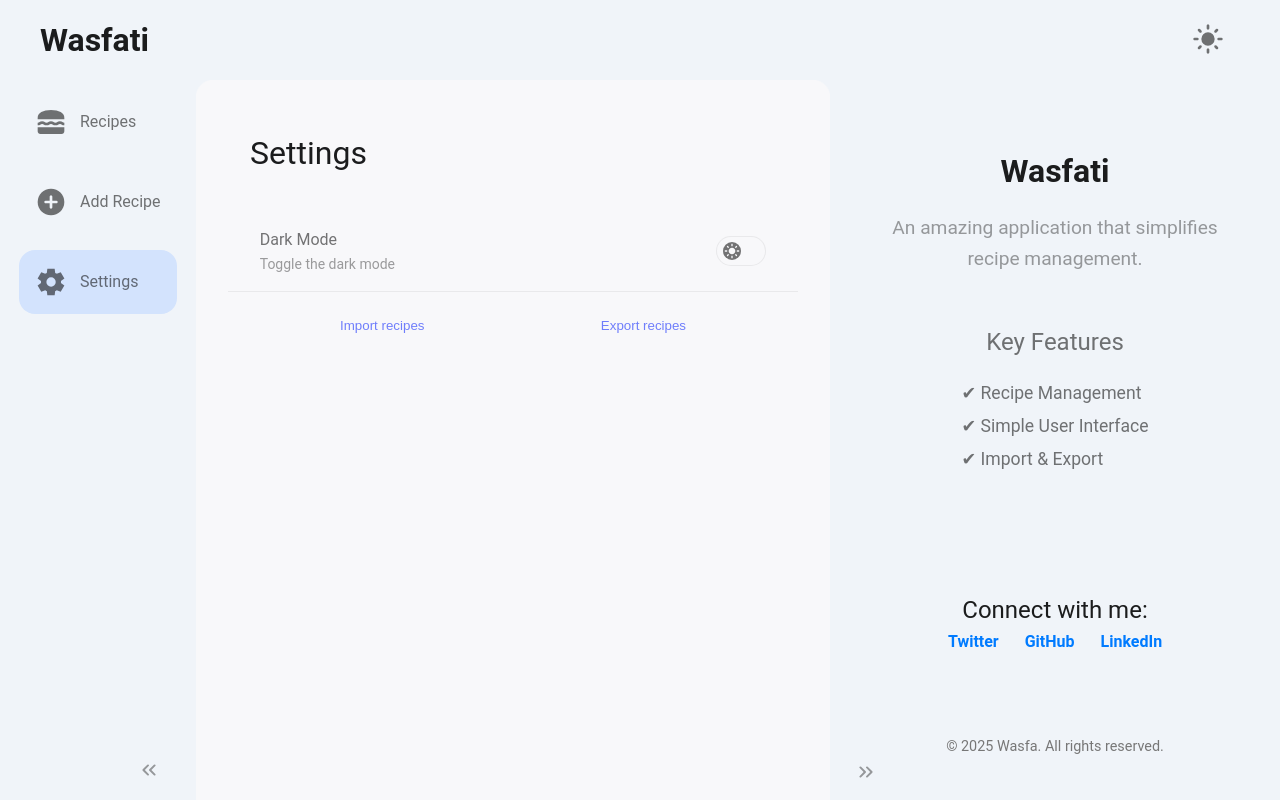
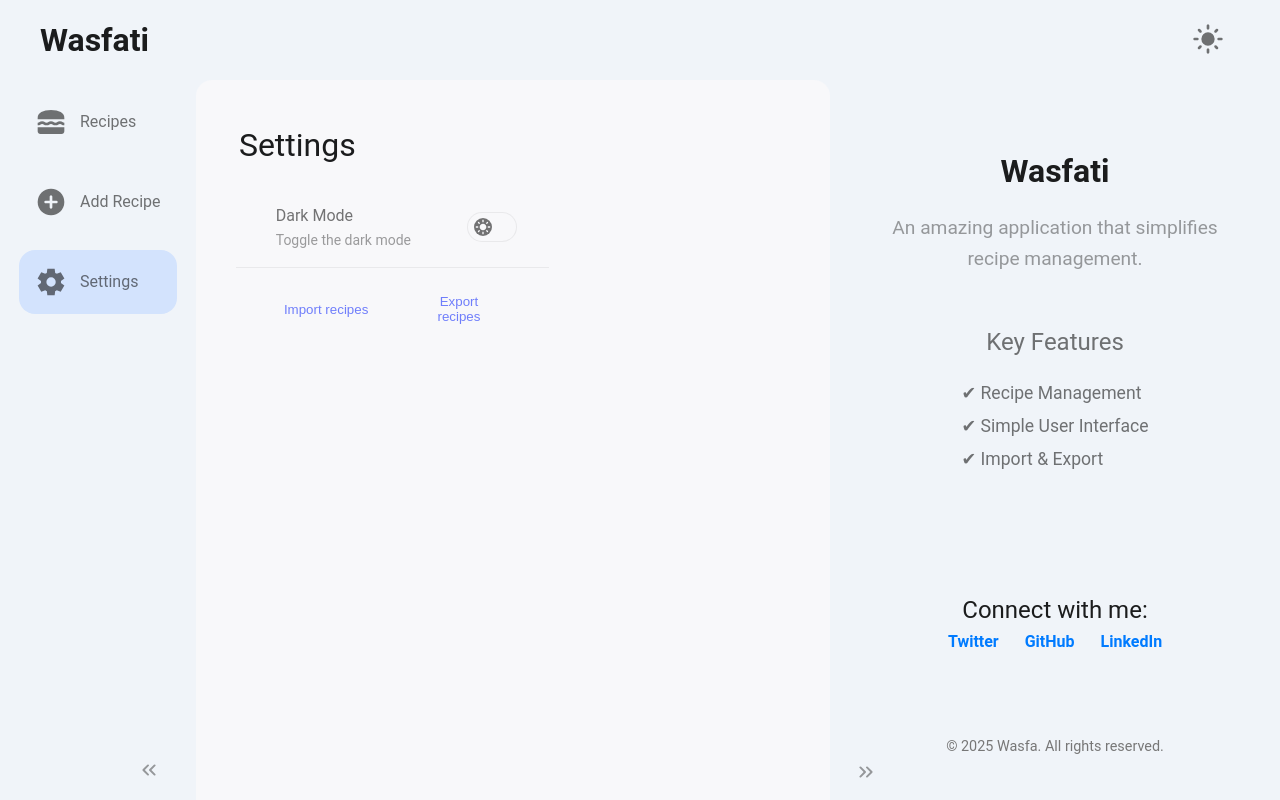
Before and after one commit to HasanAbbadi/wasfa, a Vue app: page /settings in a window 1280 px wide. Built offline with nearby package versions, Linux system fonts and the light colour scheme; the HTML template or start-up script is replaced by a standard one.

Commit message:
Restructured the main router view for later

```diff
--- a/src/App.vue
+++ b/src/App.vue
@@ -80,14 +80,24 @@ main {
 }
 
 #view {
+  overflow-y: hidden;
+  flex: 1;
+  display: flex;
+  flex-direction: column;
+  padding: 2em;
+  background-color: var(--color-background);
+  border-radius: var(--border-radius) var(--border-radius) 0 0;
+}
+
+#view .header {
+  margin: 1em 0.7em;
+  margin-top: 0.5em;
+}
+
+#view .body {
   overflow-y: auto;
   flex: 1;
-  padding: 2em;
-}
-
-#view h1 {
-  margin: 1em 0.7em;
-  margin-top: 0.5em;
+  padding-inline: 0.5rem;
 }
 
 @media (max-width: 1024px) {
--- a/src/assets/base.css
+++ b/src/assets/base.css
@@ -129,11 +129,9 @@ body {
   min-height: 100vh;
   font-family: var(--font-family);
   font-size: var(--font-size-base);
-  background-color: var(--color-background);
+  background-color: var(--color-background-soft);
   color: var(--color-text);
-  transition:
-    color 0.5s,
-    background-color 0.5s;
+  transition: color 0.5s;
   line-height: 1.6;
   text-rendering: optimizeLegibility;
   -webkit-font-smoothing: antialiased;
--- a/src/assets/main.css
+++ b/src/assets/main.css
@@ -225,3 +225,68 @@ hr {
   height: 1px;
   background-color: var(--color-border);
 }
+
+/* Scrollbar Styling */
+::-webkit-scrollbar {
+  height: 12px;
+  overflow: visible;
+  width: 12px;
+}
+
+::-webkit-scrollbar-button {
+  height: 0;
+  width: 0;
+}
+
+::-webkit-scrollbar-track {
+  background-color: transparent;
+}
+
+::-webkit-scrollbar-thumb {
+  --background: rgba(0, 0, 0, 0.1);
+  --hover: rgba(0, 0, 0, 0.2);
+  background-color: var(--background);
+  border: none;
+  background-clip: padding-box;
+  border-radius: 100px;
+}
+
+::-webkit-scrollbar-thumb:hover {
+  background-color: var(--hover);
+}
+
+[data-theme='dark'] ::-webkit-scrollbar-thumb {
+  --background: rgba(255, 255, 255, 0.1);
+  --hover: rgba(255, 255, 255, 0.2);
+}
+
+::-webkit-scrollbar-corner {
+  background: transparent;
+}
+
+::-webkit-scrollbar-thumb {
+  background-clip: padding-box;
+  border: solid transparent;
+  min-height: 28px;
+  padding: 100px 0 0;
+}
+
+::-webkit-scrollbar-track {
+  background-color: transparent;
+  border: none;
+  box-shadow: none;
+  height: thin;
+  width: thin;
+}
+
+::-webkit-scrollbar-track {
+  background-clip: padding-box;
+  border: solid transparent;
+  border-width: 0 0 0 4px;
+}
+
+/* For Firefox */
+/* * {
+  scrollbar-width: thin;
+  scrollbar-color: #dadce0 transparent;
+} */
--- a/src/components/NavigationBar.vue
+++ b/src/components/NavigationBar.vue
@@ -130,39 +130,5 @@ nav a.router-link-exact-active {
   .expand-nav {
     display: block;
   }
-
-  /* https://css-shape.com/inverted-radius/ */
-  nav::after {
-    --r: 2px; /* the radius */
-    --s: calc(var(--r) * 9); /* size of inner curve */
-    --x: 0px; /* horizontal offset (no percentane) */
-    --y: 0px; /* vertical offset (no percentage) */
-    --width: 20px;
-
-    content: '';
-    position: absolute;
-    top: 0;
-    inset-inline-end: calc(var(--width) * -1);
-
-    width: var(--width);
-    aspect-ratio: 1;
-    background: var(--color-background-soft);
-    --_m: /calc(2 * var(--r)) calc(2 * var(--r)) radial-gradient(#000 70%, #0000 72%);
-    --_g: conic-gradient(
-      from 90deg at calc(100% - var(--r)) calc(100% - var(--r)),
-      #0000 25%,
-      #000 0
-    );
-    --_d: (var(--s) + var(--r));
-    mask:
-      calc(100% - var(--_d) - var(--x)) 100% var(--_m),
-      100% calc(100% - var(--_d) - var(--y)) var(--_m),
-      radial-gradient(var(--s) at 100% 100%, #0000 99%, #000 calc(100% + 1px))
-        calc(-1 * var(--r) - var(--x)) calc(-1 * var(--r) - var(--y)),
-      var(--_g) calc(-1 * var(--_d) - var(--x)) 0,
-      var(--_g) 0 calc(-1 * var(--_d) - var(--y));
-    mask-repeat: no-repeat;
-    z-index: 100;
-  }
 }
 </style>
--- a/src/components/SidePanel.vue
+++ b/src/components/SidePanel.vue
@@ -118,36 +118,6 @@ onBeforeUnmount(() => {
   width: 100%;
 }
 
-/* https://css-shape.com/inverted-radius/ */
-#side-panel::before {
-  --r: 2px; /* the radius */
-  --s: calc(var(--r) * 9); /* size of inner curve */
-  --x: 0px; /* horizontal offset (no percentane) */
-  --y: 0px; /* vertical offset (no percentage) */
-  --width: 20px;
-
-  content: '';
-  position: absolute;
-  top: 0;
-  inset-inline-start: calc(var(--width) * -1);
-
-  width: var(--width);
-  aspect-ratio: 1;
-  background: var(--color-background-soft);
-  --_m: /calc(2 * var(--r)) calc(2 * var(--r)) radial-gradient(#000 70%, #0000 72%);
-  --_g: conic-gradient(from 180deg at var(--r) calc(100% - var(--r)), #0000 25%, #000 0);
-  --_d: (var(--s) + var(--r));
-  mask:
-    calc(var(--_d) + var(--x)) 100% var(--_m),
-    0 calc(100% - var(--_d) - var(--y)) var(--_m),
-    radial-gradient(var(--s) at 0 100%, #0000 99%, #000 calc(100% + 1px)) calc(var(--r) + var(--x))
-      calc(-1 * var(--r) - var(--y)),
-    var(--_g) calc(var(--_d) + var(--x)) 0,
-    var(--_g) 0 calc(-1 * var(--_d) - var(--y));
-  mask-repeat: no-repeat;
-  z-index: 98;
-}
-
 @media (max-width: 1024px) {
   #side-panel {
     display: none;
--- a/src/views/RecipesView.vue
+++ b/src/views/RecipesView.vue
@@ -13,8 +13,11 @@ const recipesStore = useRecipesStore()
 </script>
 
 <template>
-  <h1>Recipes</h1>
-  <div class="recipe-list">
+  <div class="header">
+    <h1>Recipes</h1>
+  </div>
+
+  <div class="recipe-list body">
     <RecipeCard
       v-for="recipe in recipesStore.recipes"
       :key="recipe.id"
--- a/src/views/SettingsView.vue
+++ b/src/views/SettingsView.vue
@@ -19,8 +19,11 @@ const themeStore = useThemeStore()
 </script>
 
 <template>
-  <div class="settings">
+  <div class="header">
     <h1>Settings</h1>
+  </div>
+
+  <div class="settings body">
     <SwitchComponent v-model="themeStore.isDark">
       <template #handle-content>
         <IconDarkTheme v-if="themeStore.isDark" />
```
